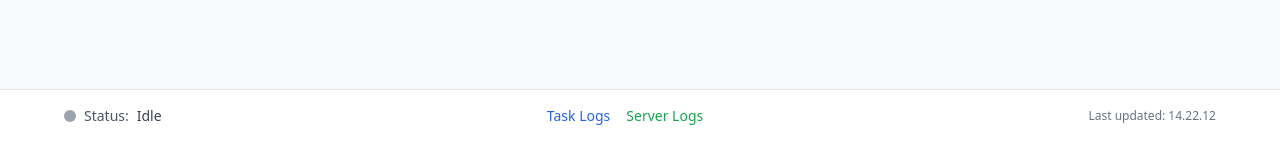
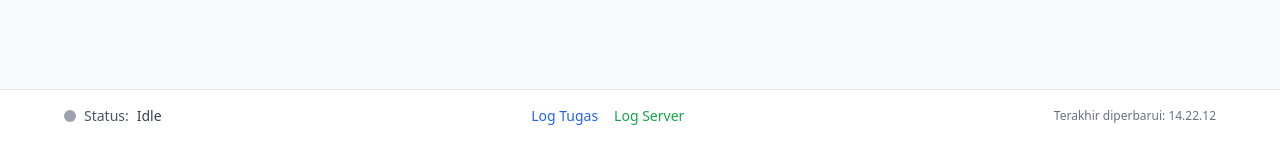
Before and after one commit to Cleign1/frontend-n8n-skripsi, a Flask app: page / in a window 1280 px wide. Shown: the part 658-800 px from the top of the page. Run offline with Flask 3, Linux system fonts and the light colour scheme; some libraries are stand-ins or nearby versions.

Commit message:
feat: Translate footer interface to Indonesian for better localization

```diff
--- a/templates/components/footer.html
+++ b/templates/components/footer.html
@@ -4,21 +4,21 @@
             <div class="flex items-center space-x-2">
                 <div id="status-indicator" class="w-3 h-3 rounded-full bg-gray-400"></div>
                 <span class="text-sm text-gray-600">Status:</span>
-                <span id="footer-status-value" class="text-sm font-medium text-gray-900">Loading...</span>
+                <span id="footer-status-value" class="text-sm font-medium text-gray-900">Meloading...</span>
             </div>
         </div>
 
         <div class="flex items-center gap-4">
             <button id="show-task-logs-btn" class="text-sm font-medium text-blue-600 hover:text-blue-800">
-                Task Logs
+                Log Tugas
             </button>
             <button id="show-server-logs-btn" class="text-sm font-medium text-green-600 hover:text-green-800">
-                Server Logs
+                Log Server
             </button>
         </div>
 
         <div class="text-xs text-gray-500">
-            Last updated: <span id="last-updated">--</span>
+            Terakhir diperbarui: <span id="last-updated">--</span>
         </div>
     </div>
 </footer>
@@ -28,7 +28,7 @@
     <div class="bg-gray-900 text-white rounded-lg shadow-2xl w-full max-w-4xl h-4/5 flex flex-col">
         <!-- Modal Header -->
         <div class="flex justify-between items-center p-4 border-b border-gray-700">
-            <h3 id="log-modal-title" class="text-xl font-semibold font-mono">Live Logs</h3>
+            <h3 id="log-modal-title" class="text-xl font-semibold font-mono">Log Langsung</h3>
             <button id="close-log-modal-btn" class="text-gray-400 hover:text-white text-2xl">&times;</button>
         </div>
 
```
